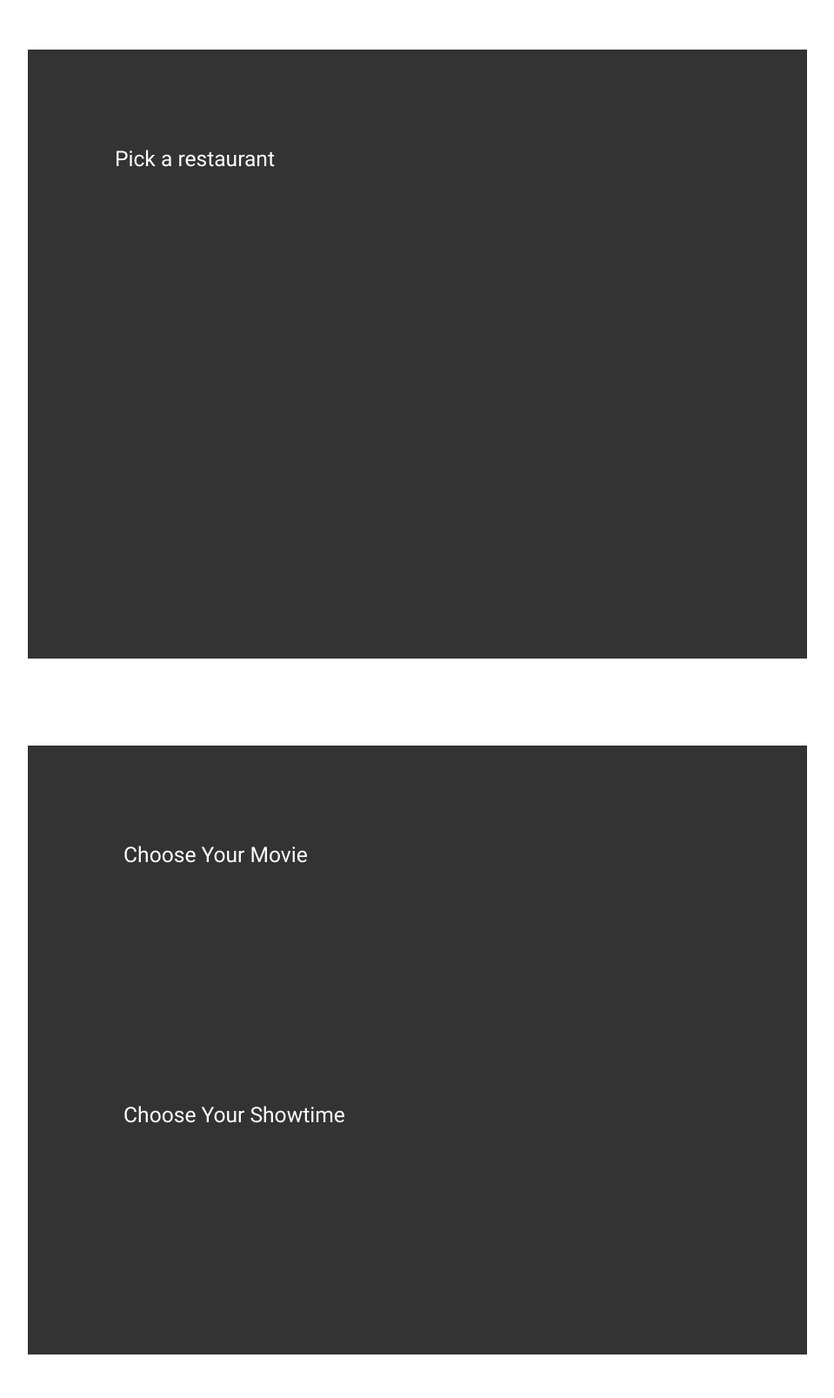
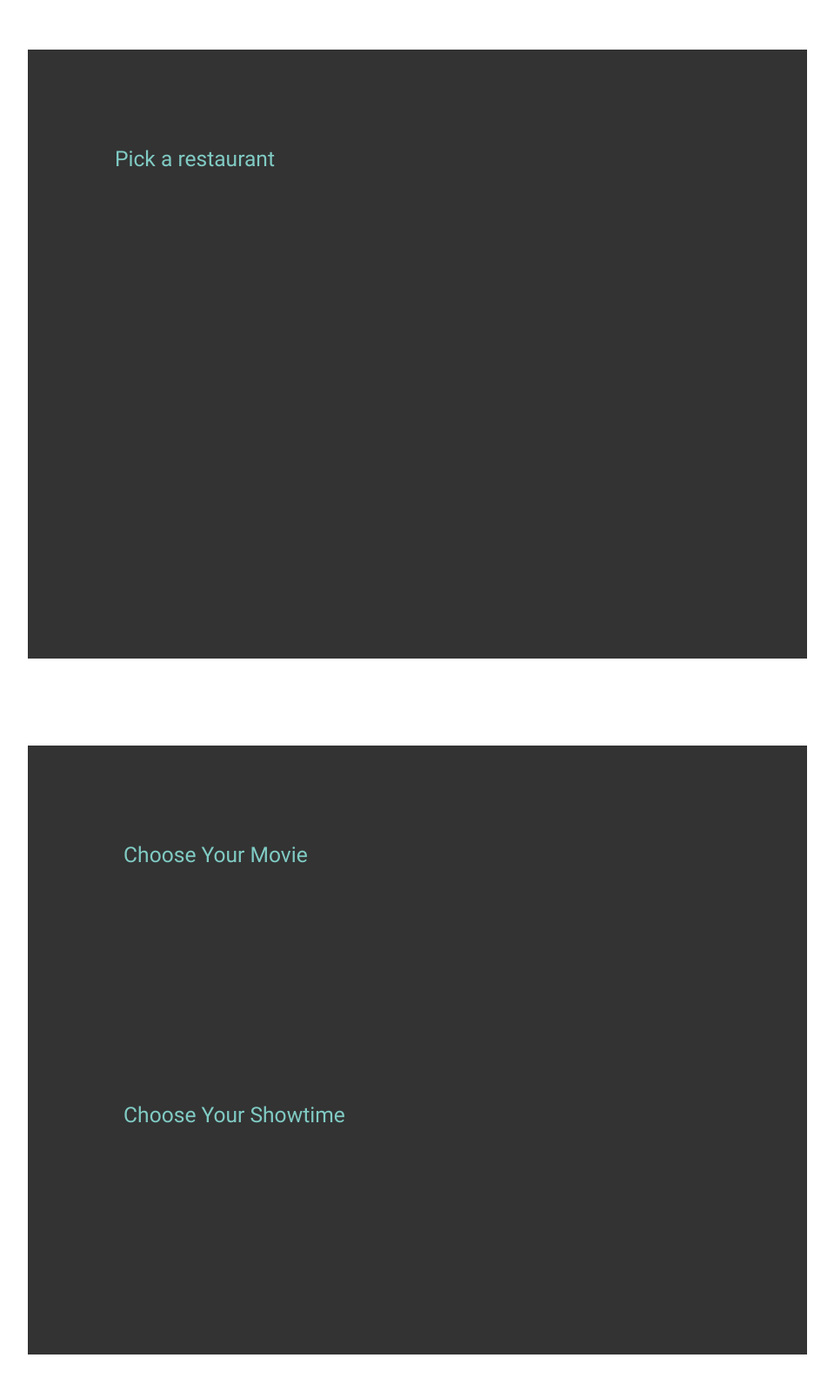
Before and after one commit to joeida/Dinner-And-Movie, a PHP site: page /app.html in a window 1280 px wide. Shown: the part 801-2408 px from the top of the page at 87% size, without its empty margins (160-1119 px from the left). Run offline with PHP 8.4, Linux system fonts and the light colour scheme; some libraries are stand-ins or nearby versions.

Commit message:
Changed header colors in css file

```diff
--- a/assets/css/style.css
+++ b/assets/css/style.css
@@ -43,6 +43,9 @@ h1,input{
     background-size:cover;
 }
 
+h5,h6{
+    color:#80cbc4;
+}
 
 .logo{
     margin-top:80px;
```
